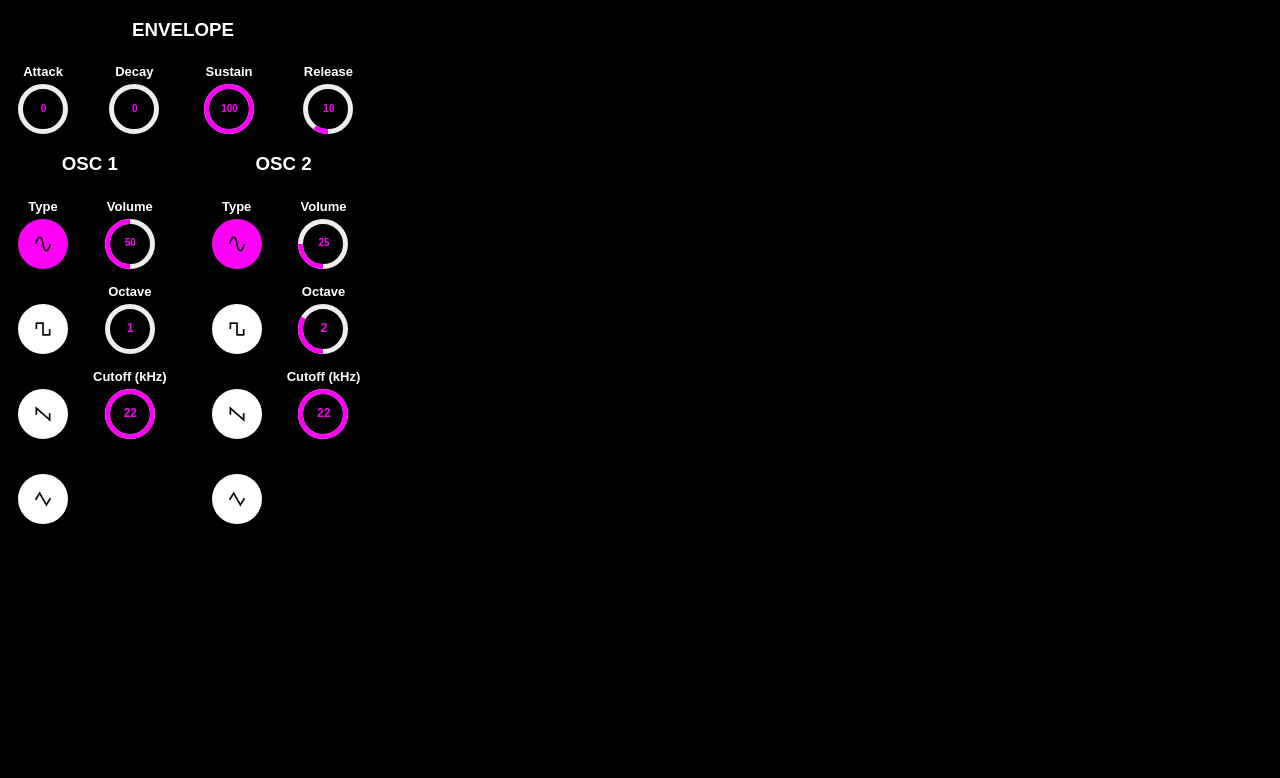
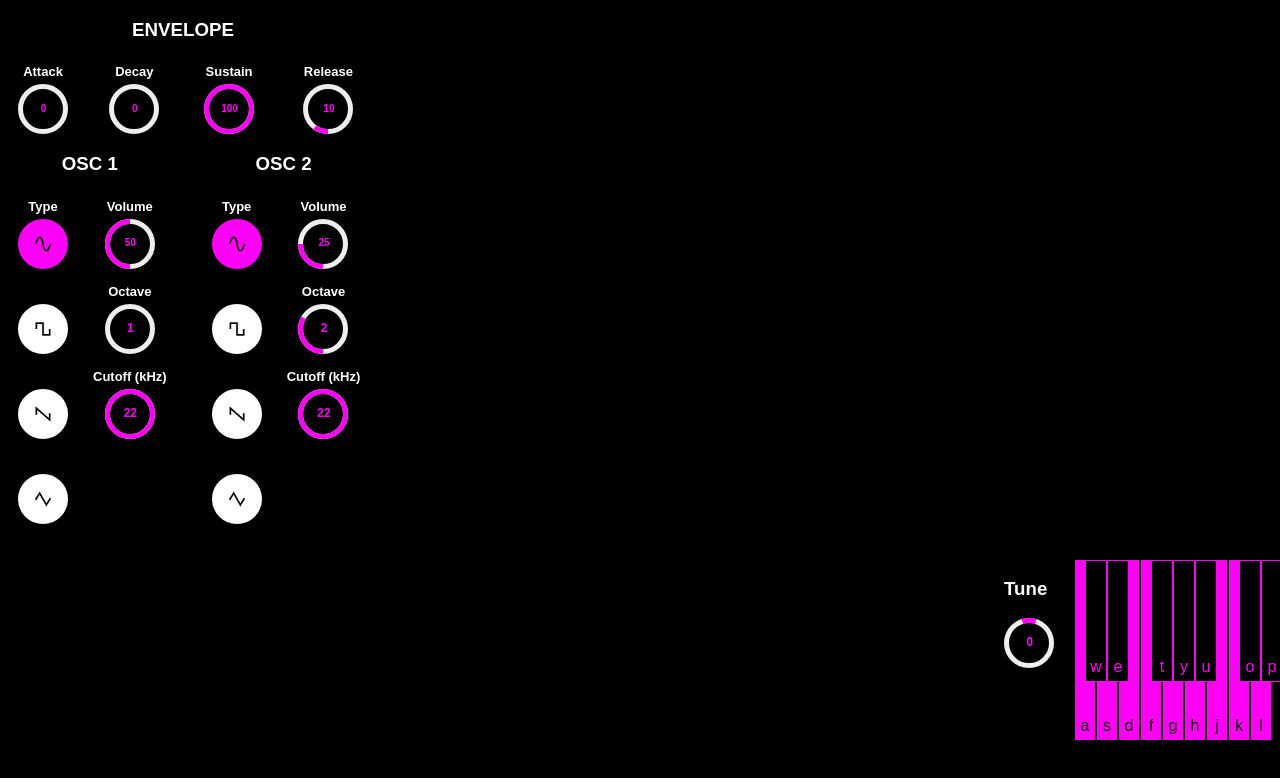
Before and after one commit to joetessy/synthviz, a plain HTML site: page index.html in a window 1280 px wide. Drawn offline with nearby package versions, Linux system fonts and the light colour scheme.

Commit message:
started tuner

```diff
--- a/index.html
+++ b/index.html
@@ -194,6 +194,73 @@
         </div>
       </div>
     </div>
+    <div class='right-controls'>
+        <div class='tuner'>
+        <h3>Tune</h3>
+        <input
+        type="text" value="0" class="knob"
+        data-osc='2'
+        data-action='tune'
+        data-width="50"
+        data-step='1'
+        data-min="-12"
+        data-cursor='true'
+        data-max="12"
+        data-height='50'
+        data-fgColor="#ff00f7"
+        data-skin="tron"
+        data-thickness=".2"
+        data-angleOffset="180"/>
+      </div>
+      <div class='keyboard'>
+        <div data-key='40' class='white c'>
+          <div class='boardkey'>a</div>
+          <div data-key='41' class='black c#'>
+            <div class='boardkey'>w</div>
+          </div>
+        </div>
+        <div data-key='42' class='white d'>
+          <div class='boardkey'>s</div>
+          <div data-key='43' class='black d#'>
+            <div class='boardkey'>e</div>
+          </div>
+        </div>
+        <div data-key='44' class='white e'>
+          <div class='boardkey'>d</div>
+        </div>
+        <div data-key='45' class='white f'>
+          <div class='boardkey'>f</div>
+          <div data-key='46' class='black f#'>
+            <div class='boardkey'>t</div>
+          </div>
+        </div>
+        <div data-key='47' class='white g'>
+          <div class='boardkey'>g</div>
+          <div  data-key='48'class='black g#'>
+            <div class='boardkey'>y</div>
+          </div>
+        </div>
+        <div data-key='49' class='white a'>
+          <div class='boardkey'>h</div>
+          <div data-key='50' class='black a#'>
+            <div class='boardkey'>u</div></div>
+        </div>
+        <div data-key='51' class='white b'>
+          <div class='boardkey'>j</div>
+        </div>
+        <div data-key='52' class='white c2'>
+          <div class='boardkey'>k</div>
+          <div data-key='53' class='black c#2'>
+            <div class='boardkey'>o</div>
+          </div>
+        </div>
+        <div data-key='54' class='white d2'>
+          <div class='boardkey'>l</div>
+        <div data-key='55' class='black d#2'>
+          <div class='boardkey'>p</div>
+        </div>
+      </div>
+    </div>
     <script src="scripts/bundle.js" charset="utf-8"></script>
 </body>
 
--- a/scripts/bundle.js
+++ b/scripts/bundle.js
@@ -63,7 +63,7 @@
 /******/ 	__webpack_require__.p = "";
 /******/
 /******/ 	// Load entry module and return exports
-/******/ 	return __webpack_require__(__webpack_require__.s = 5);
+/******/ 	return __webpack_require__(__webpack_require__.s = 6);
 /******/ })
 /************************************************************************/
 /******/ ([
@@ -136,28 +136,30 @@ function makeEnvelope({context}){
 /***/ (function(module, __webpack_exports__, __webpack_require__) {
 
 "use strict";
-/* harmony import */ var __WEBPACK_IMPORTED_MODULE_0__synth_js__ = __webpack_require__(4);
+/* harmony import */ var __WEBPACK_IMPORTED_MODULE_0__synth_js__ = __webpack_require__(5);
 
+  var synth = __webpack_require__.i(__WEBPACK_IMPORTED_MODULE_0__synth_js__["a" /* default */])();
 
 const synthView = {
-  synth: __webpack_require__.i(__WEBPACK_IMPORTED_MODULE_0__synth_js__["a" /* default */])(),
+  synth,
+  inc: 0,
   keys: {
-    65: { down: false, n: 40, action: (n) => synthView.synth.start(n) },
-    87: { down: false, n: 41, action: (n) => synthView.synth.start(n) },
-    83: { down: false, n: 42, action: (n) => synthView.synth.start(n) },
-    69: { down: false, n: 43, action: (n) => synthView.synth.start(n) },
-    68: { down: false, n: 44, action: (n) => synthView.synth.start(n) },
-    70: { down: false, n: 45, action: (n) => synthView.synth.start(n) },
-    84: { down: false, n: 46, action: (n) => synthView.synth.start(n) },
-    71: { down: false, n: 47, action: (n) => synthView.synth.start(n) },
-    89: { down: false, n: 48, action: (n) => synthView.synth.start(n) },
-    72: { down: false, n: 49, action: (n) => synthView.synth.start(n) },
-    85: { down: false, n: 50, action: (n) => synthView.synth.start(n) },
-    74: { down: false, n: 51, action: (n) => synthView.synth.start(n) },
-    75: { down: false, n: 52, action: (n) => synthView.synth.start(n) },
-    79: { down: false, n: 53, action: (n) => synthView.synth.start(n) },
-    76: { down: false, n: 54, action: (n) => synthView.synth.start(n) },
-    80: { down: false, n: 55, action: (n) => synthView.synth.start(n) },
+    65: { down: false, n: 40, action: (n) => synthView.startSynth(n) },
+    87: { down: false, n: 41, action: (n) => synthView.startSynth(n) },
+    83: { down: false, n: 42, action: (n) => synthView.startSynth(n) },
+    69: { down: false, n: 43, action: (n) => synthView.startSynth(n) },
+    68: { down: false, n: 44, action: (n) => synthView.startSynth(n) },
+    70: { down: false, n: 45, action: (n) => synthView.startSynth(n) },
+    84: { down: false, n: 46, action: (n) => synthView.startSynth(n) },
+    71: { down: false, n: 47, action: (n) => synthView.startSynth(n) },
+    89: { down: false, n: 48, action: (n) => synthView.startSynth(n) },
+    72: { down: false, n: 49, action: (n) => synthView.startSynth(n) },
+    85: { down: false, n: 50, action: (n) => synthView.startSynth(n) },
+    74: { down: false, n: 51, action: (n) => synthView.startSynth(n) },
+    75: { down: false, n: 52, action: (n) => synthView.startSynth(n) },
+    79: { down: false, n: 53, action: (n) => synthView.startSynth(n) },
+    76: { down: false, n: 54, action: (n) => synthView.startSynth(n) },
+    80: { down: false, n: 55, action: (n) => synthView.startSynth(n) },
     90: { down: false, type: 'octave', dir: 'down',
       action: (n) => synthView.octave(n) },
     88: { down: false, type: 'octave', dir: 'up',
@@ -173,13 +175,48 @@ const synthView = {
       }
     }
   },
+  increment(val){
+    let keys = Object.keys(this.keys);
+    let delta = val - this.inc;
+    for (let i = 0; i < keys.length; i++){
+      let currKey = keys[i];
+      if (this.keys[currKey].n) this.keys[currKey].n += delta;
+    }
+    this.inc += delta;
+
+  },
+  startSynth(n){
+    this.synth.start(n);
+    this.pushKey(n.n);
+  },
+  pushKey(n){
+    let keyString = `div[data-key="${n}"]`;
+    let key = document.querySelector(keyString);
+    if (Array.from(key.classList).includes('black')){
+      key.classList.add('playblack');
+    } else {
+      key.classList.add('playwhite');
+    }
+  },
+  releaseKey(n){
+    let keyString = `div[data-key="${n}"]`;
+    let key = document.querySelector(keyString);
+    if (Array.from(key.classList).includes('black')){
+      key.classList.remove('playblack');
+    } else {
+      key.classList.remove('playwhite');
+    }
+  },
   setUpKnobs(){
     let that = this;
     $(".knob").knob({
         'release': function(v){
           switch(this.$[0].dataset.action){
+            case 'tune':
+              that.increment(v);
+              break;
             case 'attack':
-              jQuery.event.trigger('setAttack', 3 * v / 100);
+              jQuery.event.trigger('setAttack', 2 * v / 100);
               break;
             case 'decay':
               jQuery.event.trigger('setDecay', 3 * v / 100);
@@ -188,7 +225,7 @@ const synthView = {
               jQuery.event.trigger('setSustain', (v / 100 * .5));
               break;
             case 'release':
-              jQuery.event.trigger('setRelease', 3 * v / 100);
+              jQuery.event.trigger('setRelease', 2 * v / 100);
               break;
             case 'oscVolume':
               if (this.$[0].dataset.osc === '1'){
@@ -252,10 +289,10 @@ const synthView = {
         if (keyInfo.type === 'octave' ) return;
         let n = keyInfo.n;
         this.synth.stop(n);
+        this.releaseKey(n);
       }
 
     });
-    let synth = this.synth;
 
     $(document).bind('setAttack', function (_, value) {
       this.synth.envelope.attack = value;
@@ -285,6 +322,41 @@ const synthView = {
 
 /***/ }),
 /* 3 */
+/***/ (function(module, __webpack_exports__, __webpack_require__) {
+
+"use strict";
+/* harmony export (immutable) */ __webpack_exports__["a"] = makeBiquadFilter;
+function makeBiquadFilter({context, cutoff}){
+  if (cutoff === undefined) cutoff = 22;
+  let filter = context.createBiquadFilter();
+  filter.type = 'lowshelf';
+  let input = filter,
+      output = filter,
+      frequency = filter.frequency;
+      filter.frequency.value = cutoff * 1000;
+      filter.gain.value = 20;
+
+  return {
+    filter,
+    frequency,
+    input,
+    output,
+    changeFilter(newFreq){
+      this.filter.frequency.value = newFreq;
+    },
+    connect(node){
+      if (node.hasOwnProperty('input')) {
+        this.output.connect(node.input);
+      } else {
+        this.output.connect(node);
+      }
+    }
+  };
+}
+
+
+/***/ }),
+/* 4 */
 /***/ (function(module, __webpack_exports__, __webpack_require__) {
 
 "use strict";
@@ -324,12 +396,12 @@ function makeOscillator({context, frequency, type, oct}){
 
 
 /***/ }),
-/* 4 */
+/* 5 */
 /***/ (function(module, __webpack_exports__, __webpack_require__) {
 
 "use strict";
 /* harmony export (immutable) */ __webpack_exports__["a"] = makeSynth;
-/* harmony import */ var __WEBPACK_IMPORTED_MODULE_0__voice_js__ = __webpack_require__(6);
+/* harmony import */ var __WEBPACK_IMPORTED_MODULE_0__voice_js__ = __webpack_require__(7);
 /* harmony import */ var __WEBPACK_IMPORTED_MODULE_1__envelope_js__ = __webpack_require__(1);
 /* harmony import */ var __WEBPACK_IMPORTED_MODULE_2__amp_js__ = __webpack_require__(0);
 
@@ -475,7 +547,7 @@ function makeSynth(){
 
 
 /***/ }),
-/* 5 */
+/* 6 */
 /***/ (function(module, __webpack_exports__, __webpack_require__) {
 
 "use strict";
@@ -492,15 +564,15 @@ document.addEventListener('DOMContentLoaded', function(){
 
 
 /***/ }),
-/* 6 */
+/* 7 */
 /***/ (function(module, __webpack_exports__, __webpack_require__) {
 
 "use strict";
 /* harmony export (immutable) */ __webpack_exports__["a"] = makeVoice;
-/* harmony import */ var __WEBPACK_IMPORTED_MODULE_0__oscillator_js__ = __webpack_require__(3);
+/* harmony import */ var __WEBPACK_IMPORTED_MODULE_0__oscillator_js__ = __webpack_require__(4);
 /* harmony import */ var __WEBPACK_IMPORTED_MODULE_1__amp_js__ = __webpack_require__(0);
 /* harmony import */ var __WEBPACK_IMPORTED_MODULE_2__envelope_js__ = __webpack_require__(1);
-/* harmony import */ var __WEBPACK_IMPORTED_MODULE_3__biquadfilter_js__ = __webpack_require__(7);
+/* harmony import */ var __WEBPACK_IMPORTED_MODULE_3__biquadfilter_js__ = __webpack_require__(3);
 
 
 
@@ -555,41 +627,6 @@ function makeVoice({
 }
 
 
-/***/ }),
-/* 7 */
-/***/ (function(module, __webpack_exports__, __webpack_require__) {
-
-"use strict";
-/* harmony export (immutable) */ __webpack_exports__["a"] = makeBiquadFilter;
-function makeBiquadFilter({context, cutoff}){
-  if (cutoff === undefined) cutoff = 22;
-  let filter = context.createBiquadFilter();
-  filter.type = 'lowshelf';
-  let input = filter,
-      output = filter,
-      frequency = filter.frequency;
-      filter.frequency.value = cutoff * 1000;
-      filter.gain.value = 20;
-
-  return {
-    filter,
-    frequency,
-    input,
-    output,
-    changeFilter(newFreq){
-      this.filter.frequency.value = newFreq;
-    },
-    connect(node){
-      if (node.hasOwnProperty('input')) {
-        this.output.connect(node.input);
-      } else {
-        this.output.connect(node);
-      }
-    }
-  };
-}
-
-
 /***/ })
 /******/ ]);
 //# sourceMappingURL=bundle.js.map
--- a/stylesheets/styles.css
+++ b/stylesheets/styles.css
@@ -107,3 +107,69 @@ h4{
   height: 100vh;
   width: 100vw;
 }
+
+.keyboard{
+  justify-content: flex-end;
+  display: flex;
+
+}
+
+.black {
+  background-color: black;
+  border: 1px solid #ff00f7;
+  width: 20px;
+  height: 120px;
+  position: absolute;
+  left: 10px;
+  top: 0;
+  z-index: 2;
+  display: flex;
+  justify-content: center;
+  align-items: flex-end;
+}
+
+.white {
+  background-color: #ff00f7;
+  border: 1px solid black;
+  position: relative;
+  width: 20px;
+  display: flex;
+  height: 180px;
+  align-items: flex-end;
+  justify-content: center;
+}
+
+.black .boardkey {
+  color: #ff00f7;
+}
+
+.boardkey {
+  text-align: center;
+  color: black;
+  margin-bottom: 5px;
+}
+
+.playblack{
+  background-color: #00ffed;
+  color: black;
+  border: 1px solid black;
+}
+
+.playwhite{
+  background-color: #00ffed;
+  border-right: 1px solid #ff00f7;
+  border-bottom: 1px solid #ff00f7;
+}
+
+.playblack .boardkey{
+  color: black;
+}
+
+.right-controls{
+  display: flex;
+  justify-content: flex-end;
+}
+
+.tuner{
+  margin: 0 20px;
+}
```
Also changed, not shown: scripts/synth_view.js (+57 -20 lines), 1 other file.
